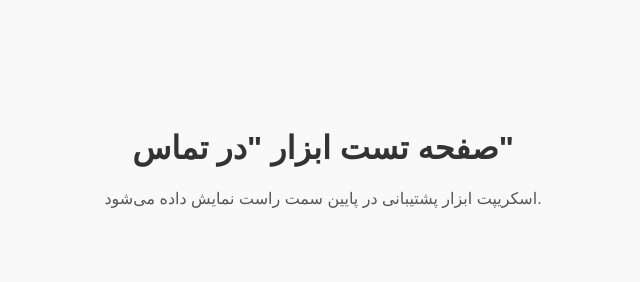
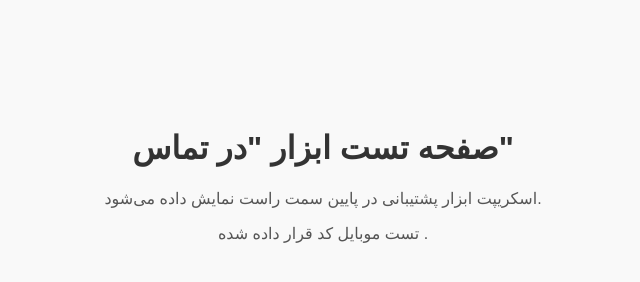
Before and after one commit to alisafadoust/dartamaslandingmytest, a plain HTML site: page index.html in a window 1280 px wide. Shown: the whole page, without its empty margins (317-957 px from the left). Drawn offline with Linux system fonts and the light colour scheme.

Commit message:
Update index.html

```diff
--- a/index.html
+++ b/index.html
@@ -3,6 +3,8 @@
 <head>
   <meta charset="UTF-8">
   <title>ابزار در تماس - تست</title>
+  <meta name="viewport" content="width=device-width, initial-scale=1">
+
   <style>
     body {
       font-family: sans-serif;
@@ -22,6 +24,8 @@
 
   <h1>صفحه تست ابزار "در تماس"</h1>
   <p>اسکریپت ابزار پشتیبانی در پایین سمت راست نمایش داده می‌شود.</p>
+  <p>تست موبایل کد قرار داده شده .</p>
+
 
   <!-- اسکریپت ابزار در تماس -->
   <script id="a55376e0-1574-4e7e-b5e0-0d05468d6e89"  src="https://frontstaging.dartamas.com/chatButtonModule.js" data-url="sipOnline" ></script>
```
